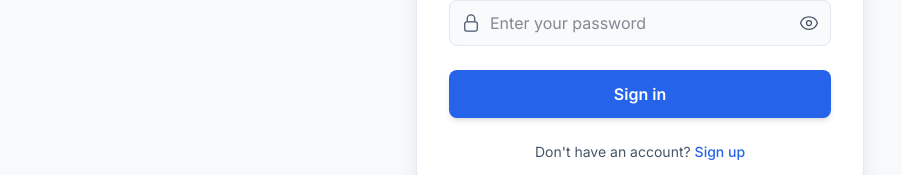
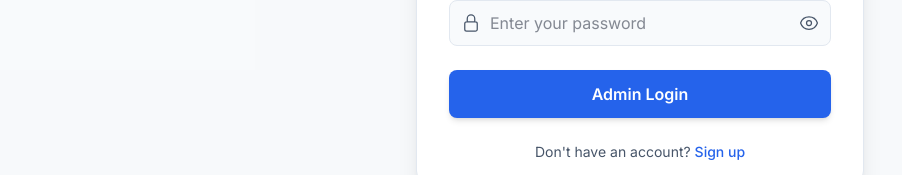
Before and after one commit to 9125aditya/Hording-dashboard, a Next.js app: page /login in a window 1280 px wide. Shown: the part 439-614 px from the top of the page, without its empty margins (0-902 px from the left). Built offline with nearby package versions, Linux system fonts and the light colour scheme.

Commit message:
style: Update login button text to Admin Login

```diff
--- a/src/app/(auth)/login/page.tsx
+++ b/src/app/(auth)/login/page.tsx
@@ -84,7 +84,7 @@ export default function LoginPage() {
           disabled={isPending}
           className="w-full h-12 flex items-center justify-center rounded-lg bg-primary text-primary-foreground font-semibold shadow-md hover:bg-primary/90 transition-all active:scale-[0.98] disabled:opacity-70 disabled:pointer-events-none"
         >
-          {isPending ? "Authenticating..." : "Sign in"}
+          {isPending ? "Authenticating..." : "Admin Login"}
         </button>
 
         <p className="text-center text-sm text-muted-foreground mt-6">
```
